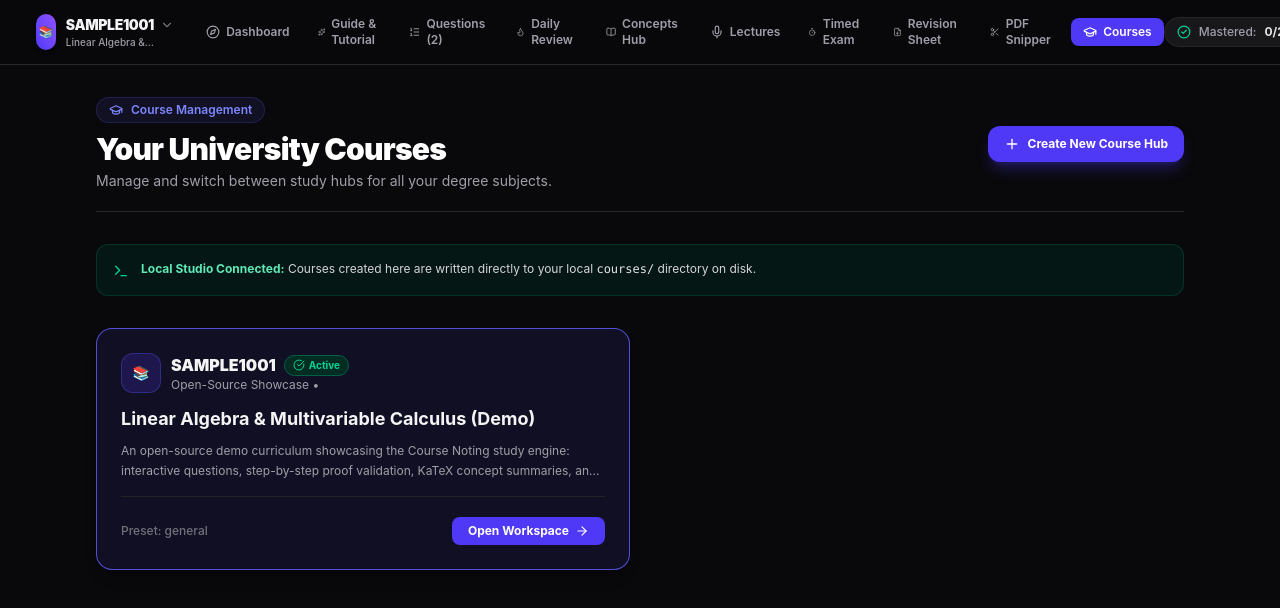
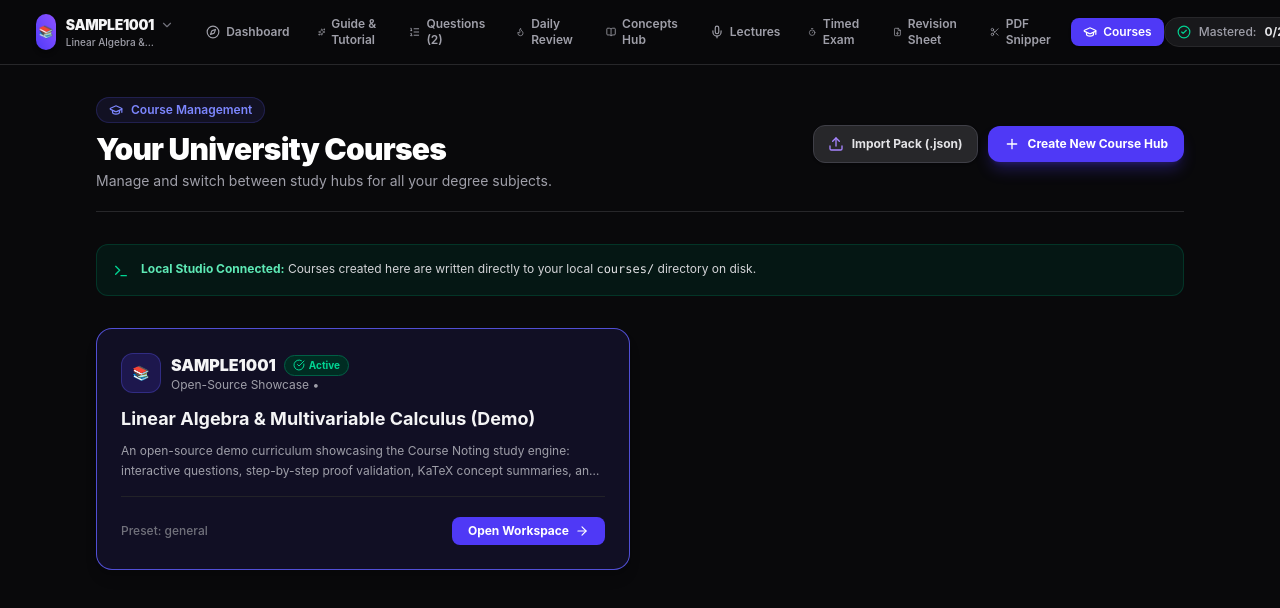
Before and after one commit to NoobChester/course-noting, a Next.js app: page /courses in a window 1280 px wide. Shown: the top 608 px of the page. Built offline with nearby package versions, Linux system fonts and the light colour scheme.

Commit message:
feat: add 1-click JSON course pack import button on courses page

```diff
--- a/src/app/courses/page.tsx
+++ b/src/app/courses/page.tsx
@@ -14,14 +14,16 @@ import {
   Layers,
   Wand2,
   Terminal,
-  Globe
+  Globe,
+  Upload
 } from "lucide-react";
 import {
   getCourseCatalog,
   isLocalStudio,
   saveCustomCourse,
   setActiveCourseId as setStoredActiveCourseId,
-  getActiveCourseId
+  getActiveCourseId,
+  importCustomPack
 } from "@/lib/pack-loader";
 
 export default function CoursesPage() {
@@ -166,6 +168,26 @@ export default function CoursesPage() {
     }, 1500);
   };
 
+  const handleImportPackFile = (e: React.ChangeEvent<HTMLInputElement>) => {
+    const file = e.target.files?.[0];
+    if (!file) return;
+
+    const reader = new FileReader();
+    reader.onload = (event) => {
+      try {
+        const content = event.target?.result as string;
+        const res = importCustomPack(content);
+        setSuccessBanner(`Successfully imported ${res.layer.toUpperCase()} pack for course ${res.courseId.toUpperCase()}! Switching course...`);
+        setTimeout(() => {
+          window.location.reload();
+        }, 1500);
+      } catch (err: any) {
+        alert(err.message || "Failed to import course pack.");
+      }
+    };
+    reader.readAsText(file);
+  };
+
   return (
     <div className="max-w-6xl mx-auto px-4 sm:px-6 lg:px-8 py-8 space-y-8">
       {/* Header */}
@@ -183,6 +205,12 @@ export default function CoursesPage() {
           </p>
         </div>
 
+        <div className="flex flex-wrap items-center gap-2.5">
+          <label className="px-3.5 py-2.5 rounded-xl bg-zinc-800 hover:bg-zinc-700 text-zinc-200 text-xs font-bold transition flex items-center gap-2 border border-zinc-700 cursor-pointer shadow-sm">
+            <Upload className="w-4 h-4 text-violet-400" />
+            <span>Import Pack (.json)</span>
+            <input type="file" accept=".json" onChange={handleImportPackFile} className="hidden" />
+          </label>
           <button
             type="button"
             onClick={() => setShowWizard(!showWizard)}
@@ -191,6 +219,7 @@ export default function CoursesPage() {
             <Plus className="w-4 h-4" />
             <span>{showWizard ? "Close Wizard" : "Create New Course Hub"}</span>
           </button>
+        </div>
       </div>
 
       {successBanner && (
```
Lines whose indentation alone changed are shown as unchanged.
